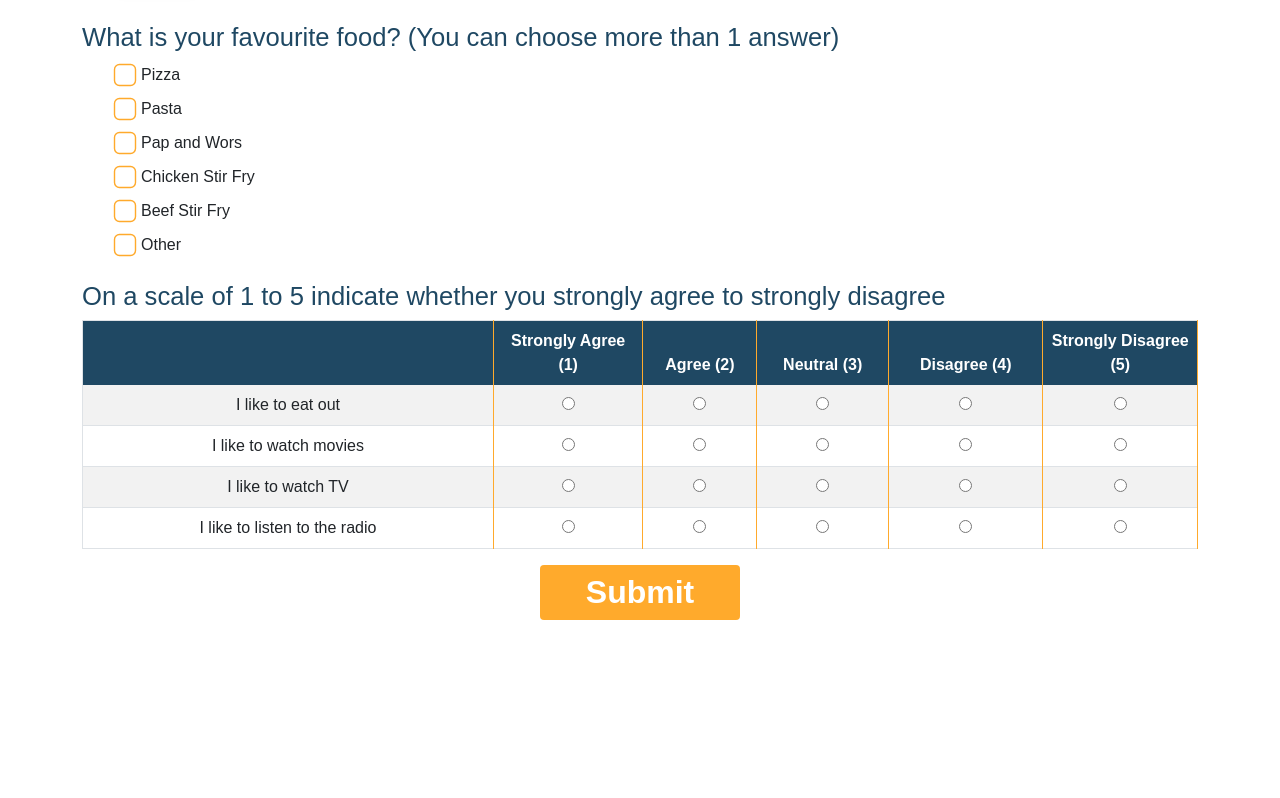
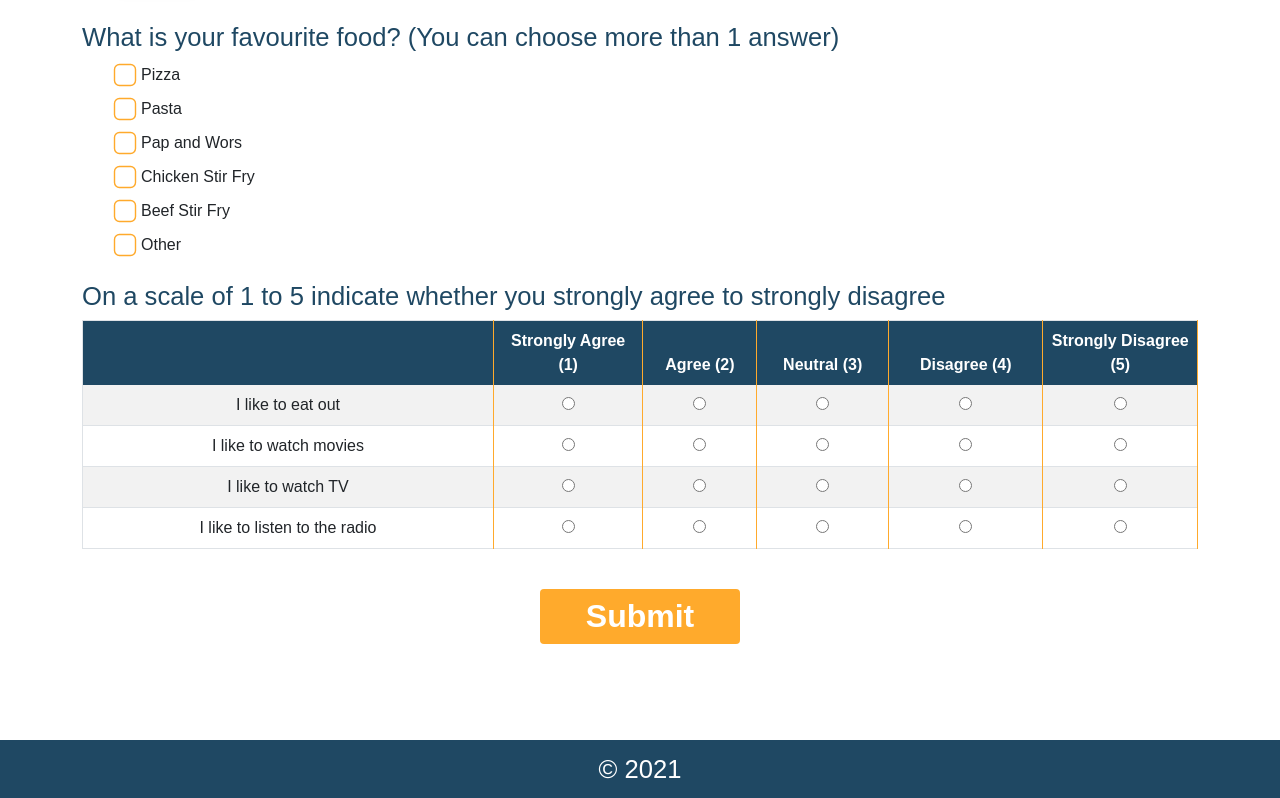
Before and after one commit to pmadinga/tshimolong, a React (Create React App) app: page /survey in a window 1280 px wide. Shown: the part 554-1352 px from the top of the page. Before the commit the page ends 1174 px from the top, so only its background shows below. Built offline with nearby package versions, Linux system fonts and the light colour scheme.

Commit message:
Fixed footer

```diff
--- a/src/App.js
+++ b/src/App.js
@@ -25,7 +25,7 @@ function App() {
             <Results/>
           </Route>
         </Switch>
-        {/* <SiteFooter/> */}
+        <SiteFooter/>
       </Router>
     </div>
   );
--- a/src/index.css
+++ b/src/index.css
@@ -4,6 +4,9 @@
   -webkit-font-smoothing: antialiased;
   -moz-osx-font-smoothing: grayscale;
 
+}
+.App{
+  height: 100vh;
 }
 
 /* SITE HEADER */
@@ -72,9 +75,7 @@
 }
 
 /* SURVEY PAGE */
-.survey{
-  height:100vh;
-}
+
 .survey h1{
   font-size: 1.6em;
   color:#1F4863;
--- a/src/views/components/SiteFooter.js
+++ b/src/views/components/SiteFooter.js
@@ -3,7 +3,9 @@ import { Navbar } from "react-bootstrap";
 const SiteFooter = () => {
     return(
         <div className="site-footer">
-                <span>&copy; 2021</span>
+                <span className="m-auto">&copy; 2021</span>
+
+
         </div>
     )
 }
--- a/src/views/pages/Survey.js
+++ b/src/views/pages/Survey.js
@@ -212,7 +212,7 @@ const Survey = () => {
                             </tbody>
                         </Table>
                     </div>
-                    <div className="text-center ">
+                    <div className="text-center mt-4">
                         <Button type="submit" className="submit-form m-auto" >Submit</Button>
                     </div>
 
```
